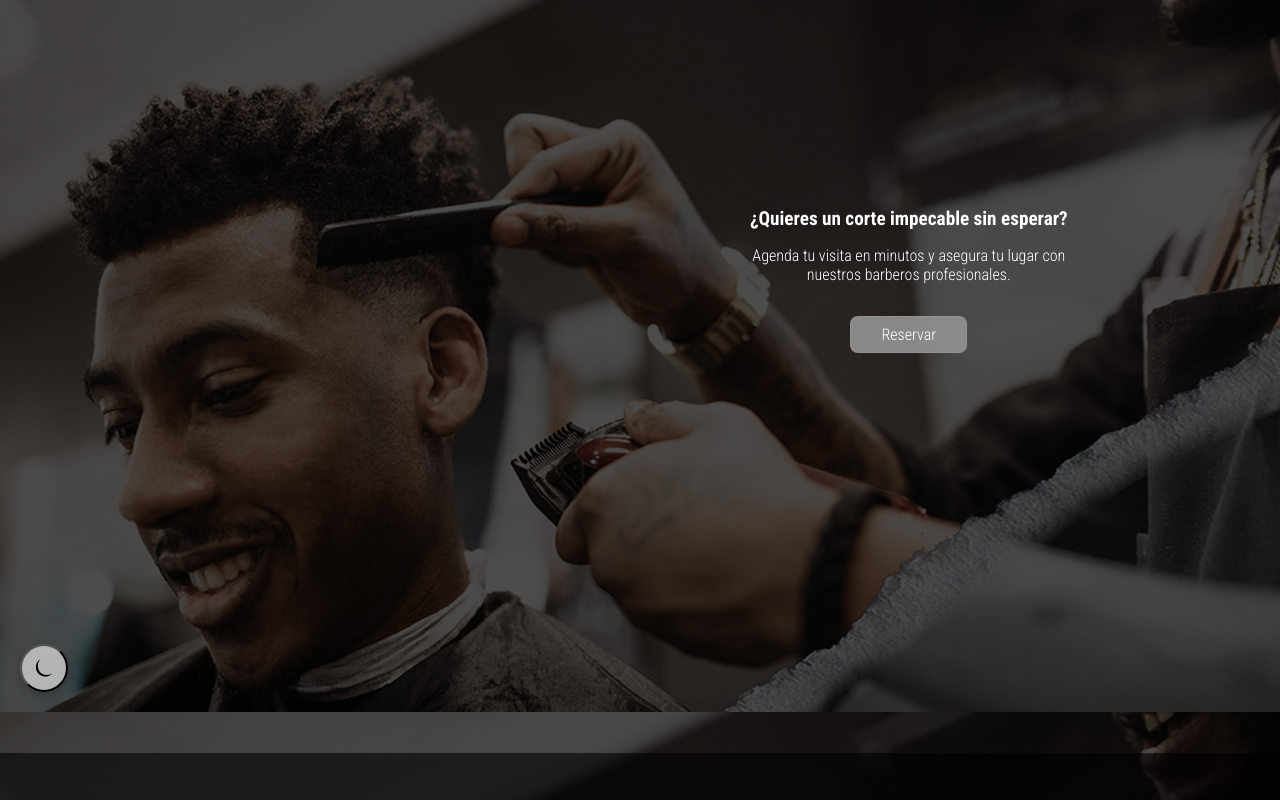
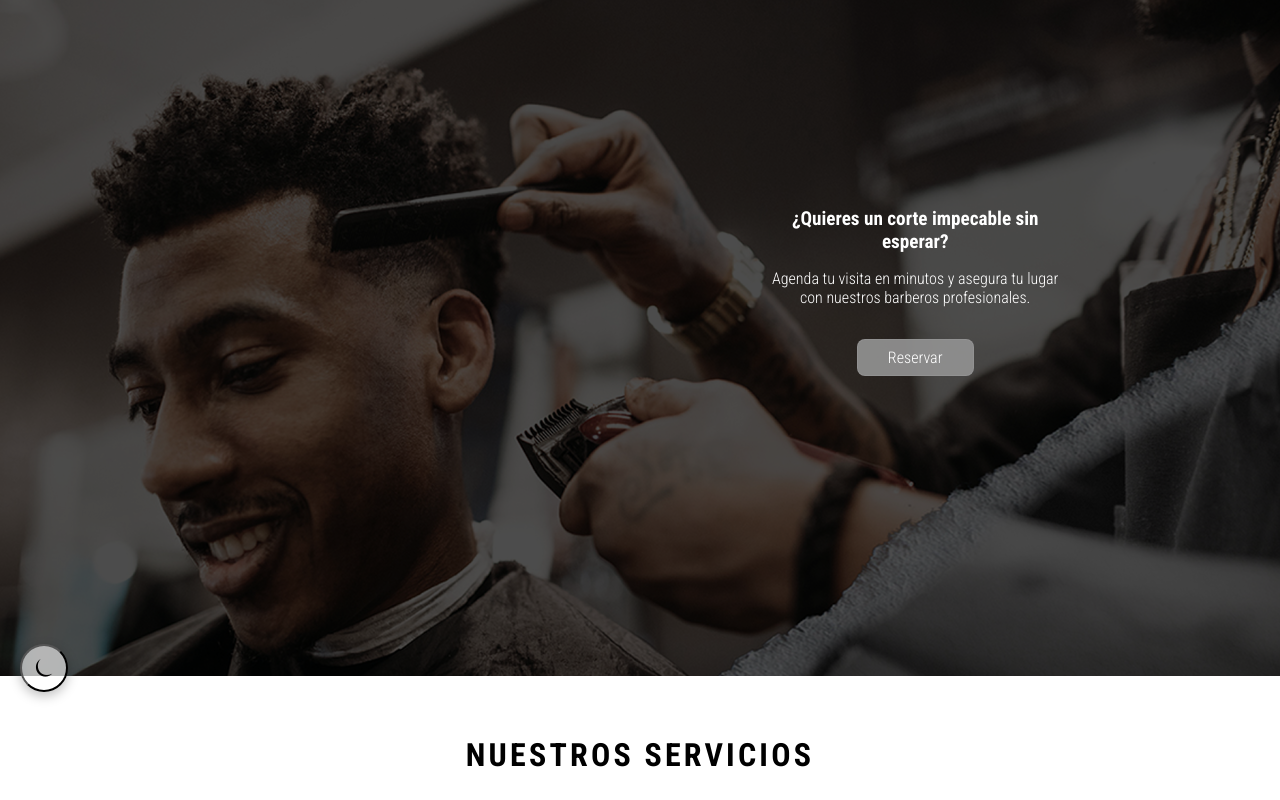
Before and after one commit to ucota24/ProgramacionWeb2026, a plain HTML site: page index.html in a window 1280 px wide. Shown: the part 88-888 px from the top of the page. Drawn offline with Linux system fonts and the light colour scheme.

Commit message:
Rediseño de la pagina principal: hero - fondo blanco

```diff
--- a/css/box-model.css
+++ b/css/box-model.css
@@ -53,13 +53,22 @@ body.oscuro {
 
 /*BASE MOVIL*/
 
+.hero {
+    background-image:
+        linear-gradient(rgba(0, 0, 0, 0.7), rgba(0, 0, 0, 0.7)),
+        url("../assets/img/fondo.jpg");
+    background-size: cover;
+    background-position: center;
+    min-height: 80vh;
+}
+
 body {
     display:grid;
     grid-template-columns: minmax(0, 1fr);
     grid-template-areas: "header" "main" "info-barberia" "footer";
-    background-image:
+    /*background-image:
         linear-gradient(rgba(0, 0, 0, 0.7), rgba(0, 0, 0, 0.7)),
-        url("../assets/img/fondo.jpg");
+        url("../assets/img/fondo.jpg");*/
     background-size: cover;
     background-position: center;
     background-repeat: no-repeat;
@@ -83,7 +92,7 @@ footer {
 #reservar {
     margin-left: 0;
     width: 100%;
-    padding: 120px var(--espaciado-s) 200px;
+    padding: 120px var(--espaciado-s) 100px;
     text-align: center;
 }
 
@@ -93,7 +102,7 @@ footer {
     justify-content: center;
     padding: var(--espaciado-g) var(--espaciado-m);
     gap: var(--espaciado-m);
-    background-color: rgba(0, 0, 0, 0.6);
+    /*background-color: rgba(0, 0, 0, 0.6);*/
 }
 
 .boton--reservar {
@@ -272,7 +281,7 @@ footer {
     #reservar {
         width: 45%;
         margin-left: 45%;
-        padding: 150px 10px 300px;
+        padding: 150px 10px 120px;
     }
 
     #servicios {
@@ -317,9 +326,9 @@ footer {
 /* BASE ESCRITORIO */
 @media (min-width: 1024px) {
     #reservar {
-        margin-left: 57%;
-        width: 28%;
-        padding: 188px 10px 400px;
+        margin-left: 59%;
+        width: 25%;
+        padding: 188px 10px 300px;
     }
 
     .info-barberia {
--- a/css/styles.css
+++ b/css/styles.css
@@ -32,9 +32,9 @@
 
 
 body {
-    background-color: var(--fondo-inicio);
+    background-color: var(--fondo);
     font-family: Roboto_Condensed, sans-serif;
-    color: var(--color-blanco);
+    color: var(--texto);
 }
 
 .menu__titulo {
--- a/index.html
+++ b/index.html
@@ -21,7 +21,7 @@
 </head>
 
 <body>
-    <header>
+    <header class="hero">
         <nav class="menu">
             <button class="menu__boton" type="button" aria-label="Menu"></button>
             <button class="menu__tema" type="button" aria-label="Cambiar tema"></button>
@@ -33,17 +33,17 @@
                 <li><a class="menu__enlace" href="pages/registrate.html">Regístrate</a></li>
             </ul>
         </nav>
-    </header>
 
-    <main>
-        <section id="reservar">
+         <section id="reservar">
             <h2>¿Quieres un corte impecable sin esperar?</h2>
             <p>Agenda tu visita en minutos y asegura tu lugar con nuestros barberos profesionales.</p>
             <a href="pages/reservar-cita.html" class="boton--reservar">Reservar</a>
         </section>
+    </header>
 
+    <main>
         <section id="servicios">
-            <h2 class="servicios__titulo">Servicios Populares</h2>
+            <h2 class="servicios__titulo">Nuestros Servicios</h2>
 
             <article class="card">
                 <img class="card__imagen" src="assets/img/tarjeta-corte.jpg" alt="Corte Clasico">
@@ -62,19 +62,6 @@
                 <h3 class ="card__titulo">Limpieza facial</h3>
                 <p>Tratamiento facial para reavilitar y limpiar tu piel.</p>
             </article>
-
-            <article class="card">
-                <img class="card__imagen" src="assets/img/tarjeta-corte-nino.jpg" alt="Corte Niño">
-                <h3 class="card__titulo">Corte Niño</h3>
-                <p>Corte cómodo y con paciencia para los más pequeños.</p>
-            </article>
-
-            <article class="card">
-                <img class="card__imagen" src="assets/img/tarjeta-paquete-pepes.jpg" alt="Paquete Pepe's">
-                <h3 class="card__titulo">Paquete Pepe's</h3>
-                <p>Corte, arreglo de barba y limpieza facial en una sola visita.</p>
-            </article>
-
         </section>
     </main>
 
```
